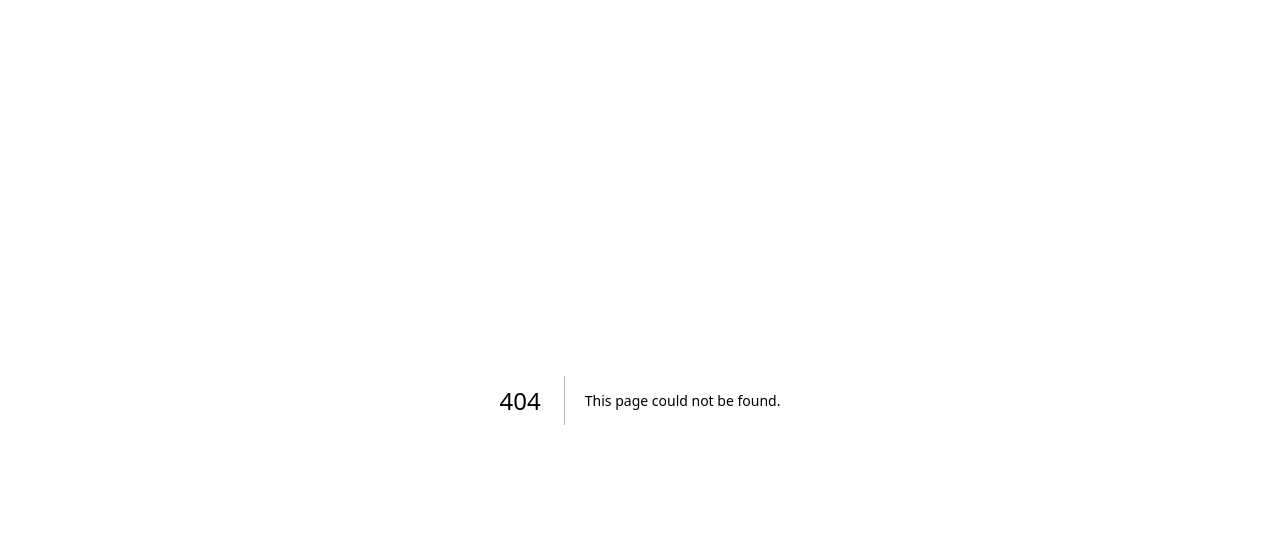
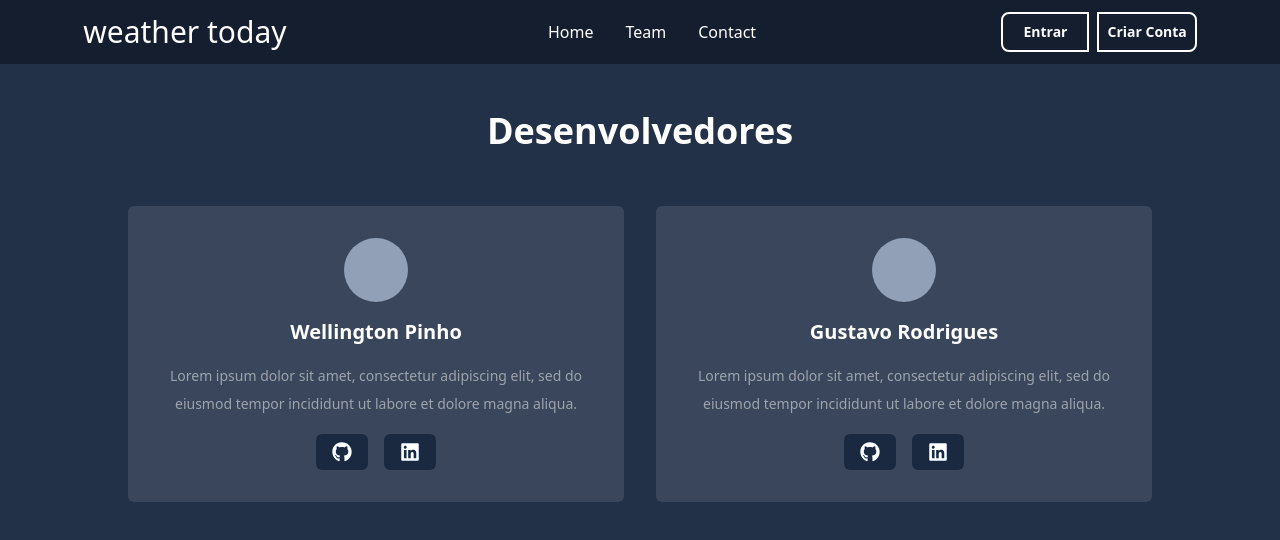
Before and after one commit to wellpinho/weather-today, a Next.js app: page /Team in a window 1280 px wide. Before the commit this address had no page. Shown: the top 540 px of the page. Built offline with nearby package versions, Linux system fonts and the light colour scheme; grey boxes are pictures that could not be loaded; a web font is replaced by a local one.

Commit message:
Troquei nome do endpoint para Team

```diff
--- a/src/components/Navbar.tsx
+++ b/src/components/Navbar.tsx
@@ -41,7 +41,7 @@ export default function Navbar({ handleEnter }: NavbarProps) {
                                 <Link href="/" className="text-white hover:bg-white hover:text-black rounded-lg p-2 transition duration-500 ease-in-out">
                                     Home
                                 </Link>
-                                <Link href="/equipe" className="text-white hover:bg-white hover:text-black rounded-lg p-2 transition duration-500 ease-in-out">
+                                <Link href="/Team" className="text-white hover:bg-white hover:text-black rounded-lg p-2 transition duration-500 ease-in-out">
                                     Team
                                 </Link>
                                 <Link href="" className="text-white hover:bg-white hover:text-black rounded-lg p-2 transition duration-500 ease-in-out">
@@ -118,8 +118,8 @@ export default function Navbar({ handleEnter }: NavbarProps) {
                             <Link href="/" className="text-white block hover:bg-white hover:text-black rounded-lg p-2 mb-3 transition duration-500 ease-in-out">
                                 Home
                             </Link>
-                            <Link href="/equipe" className="text-white block hover:bg-white hover:text-black rounded-lg p-2 mb-3 transition duration-500 ease-in-out">
-                                Desenvolvedores
+                            <Link href="/Team" className="text-white block hover:bg-white hover:text-black rounded-lg p-2 mb-3 transition duration-500 ease-in-out">
+                                Team
                             </Link>
                             <Link href="/" className="text-white block hover:bg-white hover:text-black rounded-lg p-2 mb-3 transition duration-500 ease-in-out">
                                 Contact
```
Also changed, not shown: src/pages/Team.tsx (renamed from src/pages/equipe.tsx).
